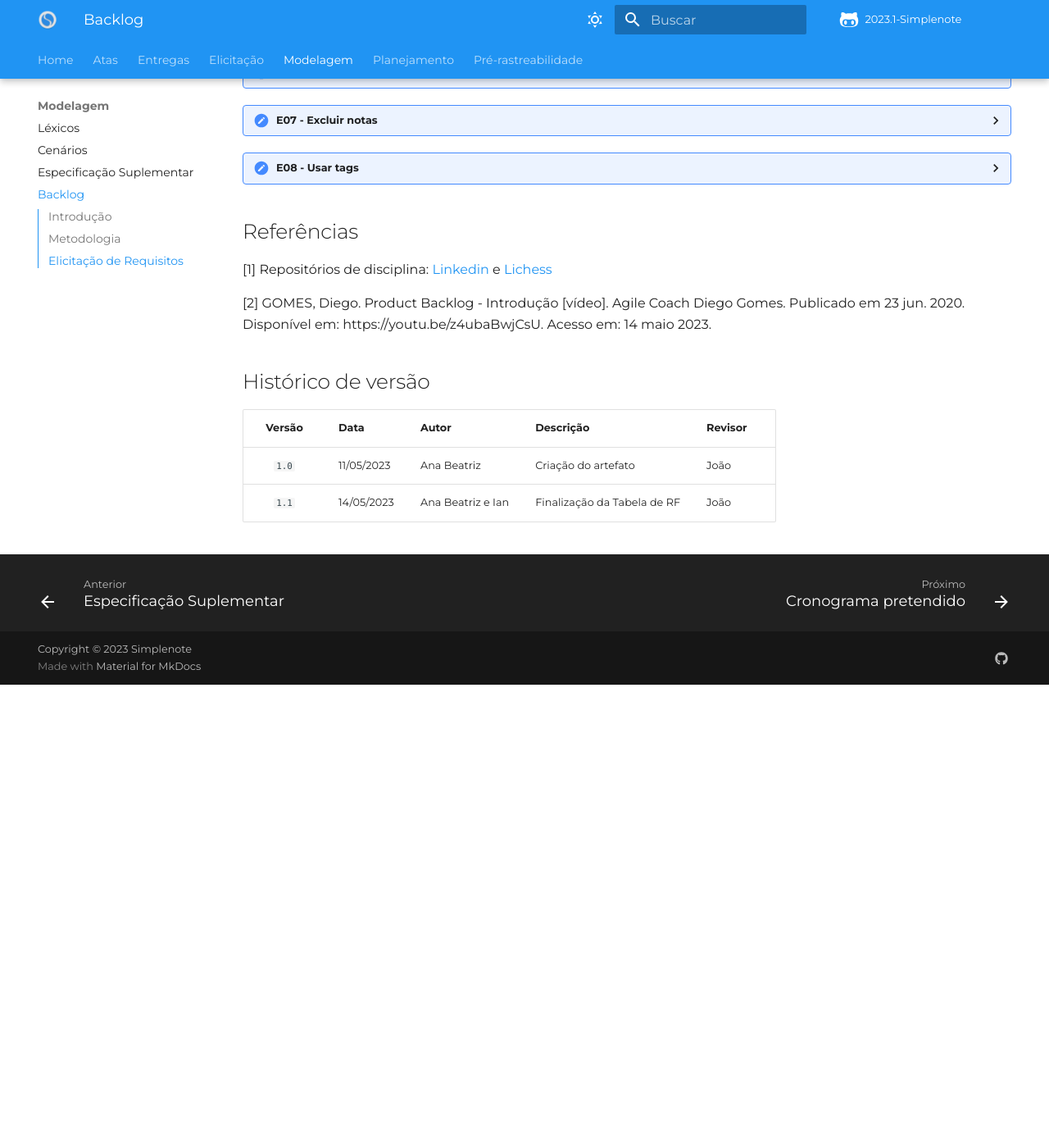
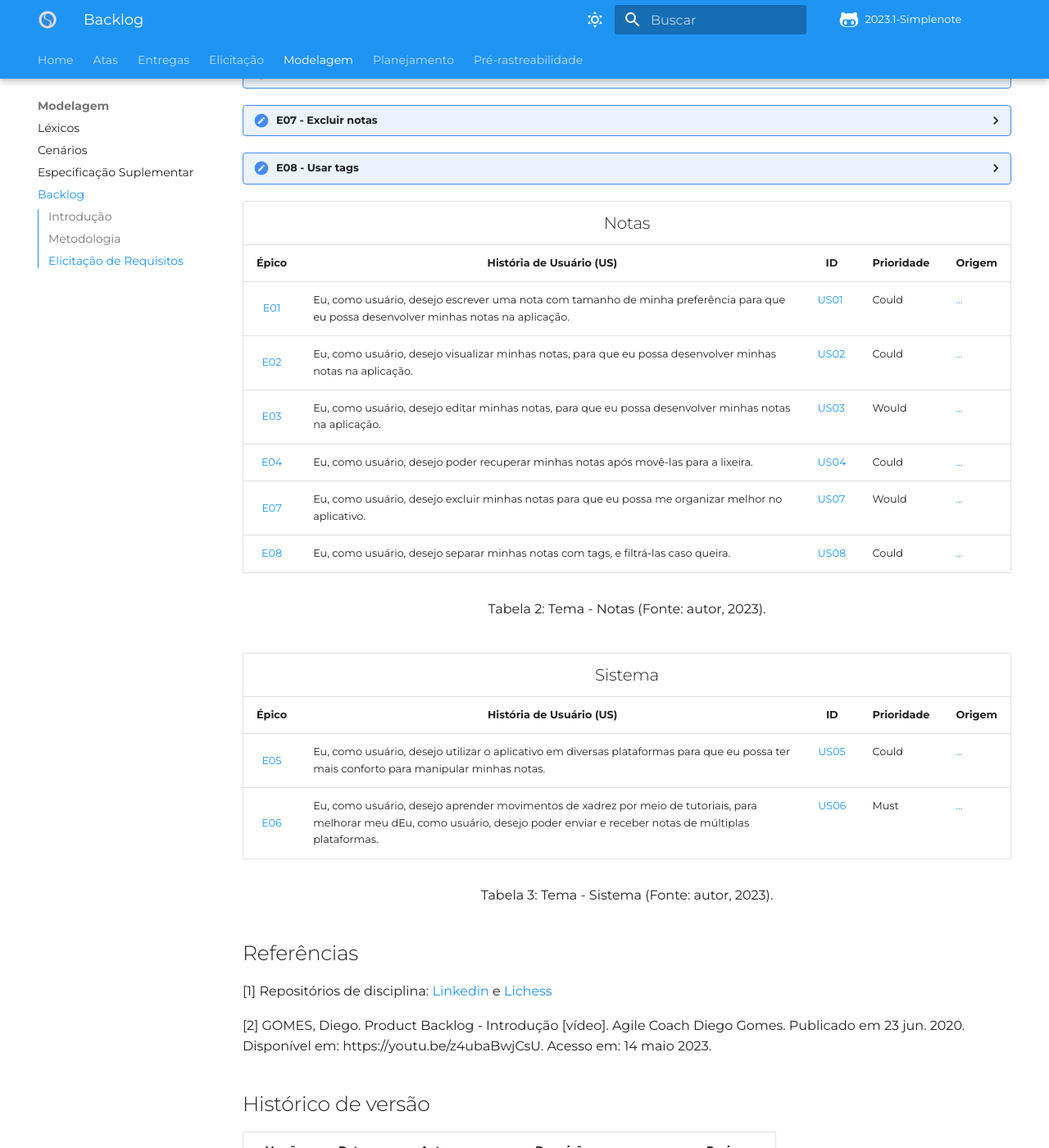
Before and after one commit to Requisitos-de-Software/2023.1-Simplenote, an MkDocs documentation site: the page built from docs/modelagem/agil/backlog.md, in a window 1280 px wide and 1400 px high, scrolled down 2191 px. Shown: the whole window at 82% size. Built offline with MkDocs 1.6.1 and Material for MkDocs 9.7.7, drawn with Linux system fonts in a browser that asks for light colours; some web fonts are replaced; comment, search, counter and statistics services are not loaded; before the commit the page ends 3026 px from its top, so only the background shows below that.

Commit message:
#48 Tabela dos épicos

```diff
--- a/docs/modelagem/agil/backlog.md
+++ b/docs/modelagem/agil/backlog.md
@@ -110,6 +110,118 @@ Neste tópico, os épicos foram divididos em histórias de usuário menores e ma
    queira.
 </details>
 
+<table>
+    <tr>
+        <th style="text-align: center" colspan=6>
+            <h2>Notas</h2>
+        </th>
+    </tr>
+    <tr>
+        <td style="text-align: center"> <b> Épico </b></td>
+        <td style="text-align: center"> <b> História de Usuário (US) </b></td>
+        <td style="text-align: center"> <b> ID </b></td>
+        <td style="text-align: center"> <b> Prioridade </b></td>
+        <td style="text-align: center"> <b> Origem </b></td>
+    </tr>
+    <tr>
+        <!-- Épico -->
+        <td style="vertical-align: middle; text-align: center"> <a href="#e01-configuracao-de-partida">E01</a></td>
+        <td>Eu, como usuário, desejo escrever uma nota com tamanho de minha preferência para que eu possa desenvolver
+            minhas notas na aplicação.</td>
+        <td><a href="../us">US01</a></td>
+        <td>Could</td>
+        <td><a href=#requisitos-elicitados>...</td>
+    </tr>
+    <tr>
+        <!-- Épico -->
+        <td style="vertical-align: middle; text-align: center"> <a href=#e02-partida-contra-o-computador>E02</a></td>
+        <td>Eu, como usuário, desejo visualizar minhas notas, para que eu possa desenvolver minhas notas na aplicação.
+        </td>
+        <td><a href="../us">US02</a></td>
+        <td>Could</td>
+        <td><a href=#requisitos-elicitados>...</td>
+    </tr>
+    <tr>
+        <!-- Épico -->
+        <td style="vertical-align: middle; text-align: center"> <a href=#e03-partida-contra-oponente>E03</a> </td>
+        <td>Eu, como usuário, desejo editar minhas notas, para que eu possa desenvolver minhas notas na aplicação.</td>
+        <td><a href="../us">US03</a></td>
+        <td>Would</td>
+        <td><a href=#requisitos-elicitados>...</td>
+    </tr>
+    <tr>
+        <!-- Épico -->
+        <td style="vertical-align: middle; text-align: center"> <a href=#e05-manual-do-usuario>E04</a> </td>
+        <td>Eu, como usuário, desejo poder recuperar minhas notas após movê-las para a lixeira.</td>
+        <td><a href="../us">US04</a></td>
+        <td>Could</td>
+        <td><a href=#requisitos-elicitados>...</td>
+    </tr>
+    <tr>
+        <!-- Épico -->
+        <td style="vertical-align: middle; text-align: center"> <a href=#e07-ensinar-xadrez>E07</a> </td>
+        <td>Eu, como usuário, desejo excluir minhas notas para que eu possa me organizar melhor no aplicativo.</td>
+        <td><a href="../us">US07</a></td>
+        <td>Would</td>
+        <td><a href=#requisitos-elicitados>...</td>
+    </tr>
+    <tr>
+        <!-- Épico -->
+        <td style="vertical-align: middle; text-align: center"> <a href=#e08-estatisticas-de-partidas>E08</a> </td>
+        <td>Eu, como usuário, desejo separar minhas notas com tags, e filtrá-las caso queira.</td>
+        <td><a href="../us">US08</a></td>
+        <td>Could</td>
+        <td><a href=#requisitos-elicitados>...</td>
+    </tr>
+</table>
+
+<div style="text-align: center">
+    <p>
+        Tabela 2: Tema - Notas (Fonte: autor, 2023).
+    </p>
+</div>
+
+#
+<table>
+    <tr>
+        <th style="text-align: center" colspan=6>
+            <h2>Sistema</h2>
+        </th>
+    </tr>
+    <tr>
+        <td style="text-align: center"> <b> Épico </b></td>
+        <td style="text-align: center"> <b> História de Usuário (US) </b></td>
+        <td style="text-align: center"> <b> ID </b></td>
+        <td style="text-align: center"> <b> Prioridade </b></td>
+        <td style="text-align: center"> <b> Origem </b></td>
+    </tr>
+    <tr>
+        <!-- Épico -->
+        <td style="vertical-align: middle; text-align: center"> <a href=#e05-manual-do-usuario>E05</a> </td>
+        <td>Eu, como usuário, desejo utilizar o aplicativo em diversas plataformas para que eu possa ter mais conforto
+            para manipular minhas notas.</td>
+        <td><a href="../us">US05</a></td>
+        <td>Could</td>
+        <td><a href=#requisitos-elicitados>...</td>
+    </tr>
+    <tr>
+        <!-- Épico -->
+        <td style="vertical-align: middle; text-align: center"> <a href=#e06-estudar-xadrez>E06</a> </td>
+        <!-- Histórias de Usuário (3) -->
+        <td>Eu, como usuário, desejo aprender movimentos de xadrez por meio de tutoriais, para melhorar meu dEu, como
+            usuário, desejo poder enviar e receber notas de múltiplas plataformas.</td>
+        <td><a href="../us">US06</a></td>
+        <td>Must</td>
+        <td><a href=#requisitos-elicitados>...</td>
+    </tr>
+</table>
+
+
+<div style="text-align: center">
+    <p>
+        Tabela 3: Tema - Sistema (Fonte: autor, 2023).
+    </p>
+</div>
 
 ## Referências
 
```
